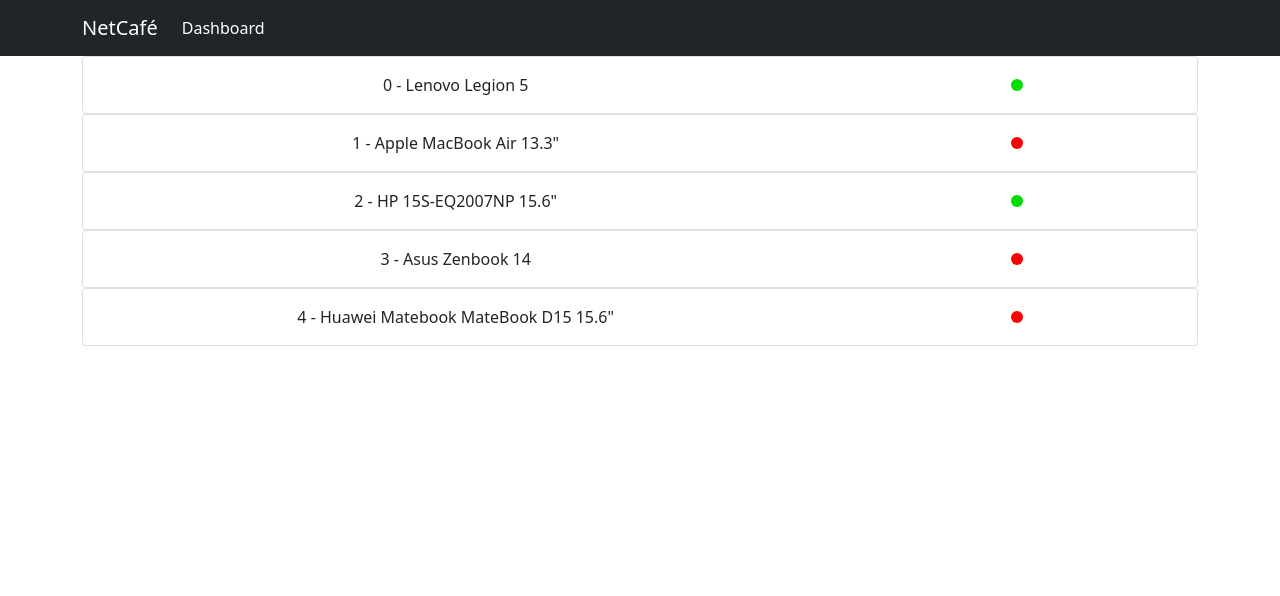
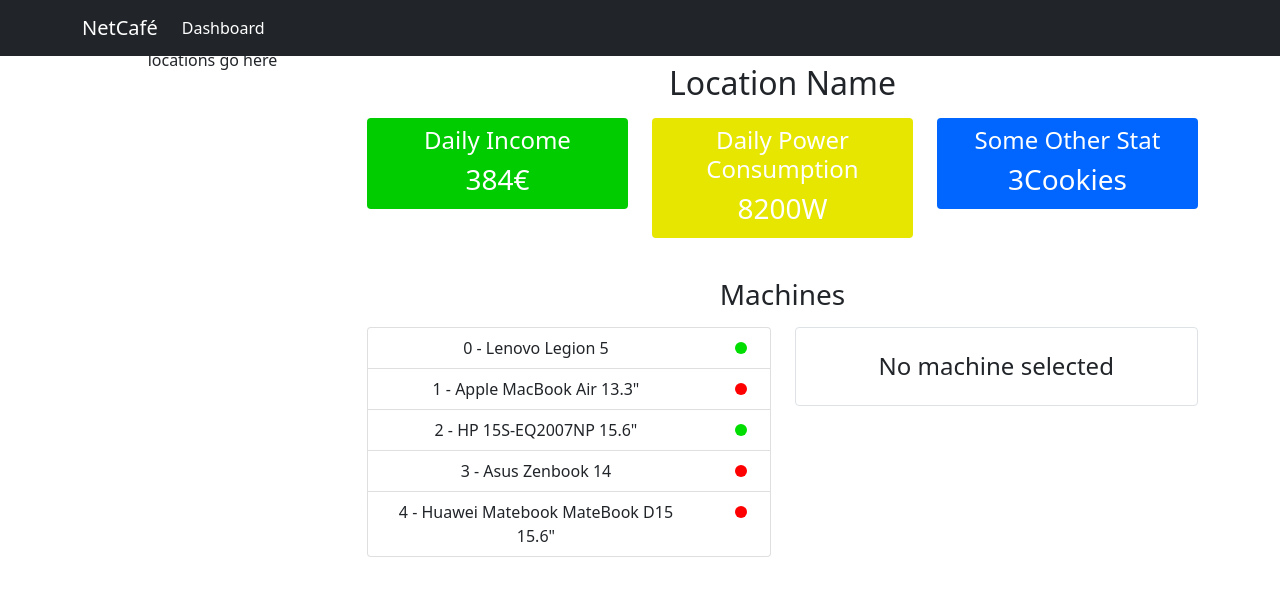
Before and after one commit to Inryatt/IES_NetCafe, a React (Create React App) app in the folder webapp/: page /dashboard in a window 1280 px wide. Shown: the top 596 px of the page. Built offline with nearby package versions, Linux system fonts and the light colour scheme.

Commit message:
Adds machine details and Location stats to dashboard

```diff
--- a/webapp/src/App.js
+++ b/webapp/src/App.js
@@ -17,6 +17,7 @@
 
       <div className="App">
         <CustomNavbar />
+        <br className="my-3" />
         <Container>
           <Routes>
             <Route path="/" >
--- a/webapp/src/components/CustomNavbar/CustomNavbar.js
+++ b/webapp/src/components/CustomNavbar/CustomNavbar.js
@@ -5,7 +5,7 @@
 const CustomNavbar = () => {
 
     return (
-        <Navbar bg="dark" expand="md">
+        <Navbar bg="dark" expand="md" className="fixed-top">
             <Container>
                 <Navbar.Brand href="/dashboard" className="text-white" >NetCafé</Navbar.Brand>
                 <Navbar.Toggle aria-controls="custom-navbar" />
--- a/webapp/src/pages/DashboardPage/DashboardPage.js
+++ b/webapp/src/pages/DashboardPage/DashboardPage.js
@@ -1,5 +1,8 @@
 import React, { useEffect, useState } from "react";
+import { Col, Row } from "react-bootstrap";
+import MachineCard from "./components/MachineCard/MachineCard";
 import MachineList from "./components/MachineList";
+import StatCard from "./components/StatCard/StatCard";
 
 const DashboardPage = () => {
 
@@ -29,12 +32,54 @@
 
     return (
         <div>
+            <Row className="mt-4">
+                <Col xs={12} md={3}>
+                    locations go here
+                </Col>
+                <Col xs={12} md={9}>
+                    <Row className="my-3">
+                        <h2 className="mb-3">Location Name</h2>
+                        <Col xs={12} md={4}>
+                            <StatCard
+                                statName="Daily Income"
+                                value="384"
+                                unit="€"
+                                colorStyle="#00cc00"
+                            />
+                        </Col>
+                        <Col xs={12} md={4}>
+                            <StatCard
+                                statName="Daily Power Consumption"
+                                value="8200"
+                                unit="W"
+                                colorStyle="#e6e600"
+                            />
+                        </Col>
+                        <Col xs={12} md={4}>
+                            <StatCard
+                                statName="Some Other Stat"
+                                value="3"
+                                unit="Cookies"
+                                colorStyle="#0066ff"
+                            />
+                        </Col>
+                    </Row>
+                    <Row className="my-4">
+                        <h3 className="my-3">Machines</h3>
+                        <Col xs={12} md={6}>
                             <MachineList
                                 machinesData={machineData}
                                 machinesUsage={machineUsage}
                                 selMachine={selMachine}
                                 setSelMachine={setSelMachine}
                             />
+                        </Col>
+                        <Col xs={12} md={6}>
+                            <MachineCard machine={selMachine} />
+                        </Col>
+                    </Row>
+                </Col>
+            </Row>
         </div>
     )
 }
--- /dev/null
+++ b/webapp/src/pages/DashboardPage/components/MachineCard/MachineCard.js
@@ -0,0 +1,38 @@
+import React from "react";
+
+
+const MachineCard = ({machine}) => {
+
+    // display latest usage stats instead of machine specs?
+
+    return (
+        <div className="p-2 border border-1 rounded">
+            {
+            machine ?
+            <div>
+                <h4 className="my-3">{machine.name}</h4>
+                <dl className="row">
+                    <dt className="col-3">CPU:</dt>
+                    <dd className="col-9 text-left">{machine.cpu}</dd>
+
+                    <dt className="col-3">GPU:</dt>
+                    <dd className="col-9 text-left">{machine.gpu}</dd>
+
+                    <dt className="col-3">RAM:</dt>
+                    <dd className="col-9 text-left">{machine.ram}</dd>
+
+                    <dt className="col-3">Disk:</dt>
+                    <dd className="col-9 text-left">{machine.disk}</dd>
+
+                    <dt className="col-3">OS:</dt>
+                    <dd className="col-9 text-left">{machine.os}</dd>
+                </dl>
+            </div>
+            :
+            <h4 className="my-3">No machine selected</h4>
+            }
+        </div>
+    )
+}
+
+export default MachineCard
--- a/webapp/src/pages/DashboardPage/components/MachineList.js
+++ b/webapp/src/pages/DashboardPage/components/MachineList.js
@@ -1,7 +1,7 @@
 import React from "react";
 import Card from 'react-bootstrap/Card'
 import styled from "styled-components";
-import { Row, Col } from "react-bootstrap";
+import { Row, Col, ListGroup } from "react-bootstrap";
 
 
 const ActiveCircle = styled.div`
@@ -17,34 +17,33 @@
 }
 `
 
-const MachineList = ({machinesData ,machinesUsage, selMachine, setSelMachine}) => {
+const MachineList = ({machinesData, machinesUsage, selMachine, setSelMachine}) => {
 
     return (
         <div>
+            <ListGroup>
             {
                 machinesData.map(machine => {
                     const machine_usage = machinesUsage.filter(usage => usage.machine_id == machine.id)
                     return (
-                        <Card
+                        <ListGroup.Item
+                            className={machine == selMachine ? "active" : ""}
                             key={machine.id}
                             onClick={() => setSelMachine(machine)}
-                            bg={selMachine && selMachine.id == machine.id ? "primary" : ""}
-                            text={selMachine && selMachine.id == machine.id ? "white" : "dark"}
                         >
-                            <Card.Body>
                             <Row>
-                                    <Col sm={8}>
+                                <Col sm={10}>
                                     {machine.id} - {machine.name}
                                 </Col>
-                                    <Col sm={4}>
+                                <Col sm={2}>
                                     <ActiveCircle isActive={machine_usage.length > 0 && machine_usage[0].current_user != -1}/>
                                 </Col>
                             </Row>
-                            </Card.Body>
-                        </Card>
+                        </ListGroup.Item>
                     )
                 })
             }
+            </ListGroup>
         </div>
     )
 }
--- /dev/null
+++ b/webapp/src/pages/DashboardPage/components/StatCard/StatCard.js
@@ -0,0 +1,17 @@
+import React from "react";
+
+
+const StatCard = ({statName, value, unit, classes, colorStyle}) => {
+
+    return (
+        <div
+            className={classes ? classes : "w-100 rounded pt-2 pb-1 text-white"}
+            style={colorStyle ? {backgroundColor: colorStyle} : {}}
+        >
+            <h4 className="text-left" >{statName}</h4>
+            <h3>{value}{unit ? unit : ""}</h3>
+        </div>
+    )
+}
+
+export default StatCard
```
Also changed, not shown: webapp/src/components/MachineCard/MachineCard.js (deleted, +0 -13 lines). Lines whose indentation alone changed are shown as unchanged.
